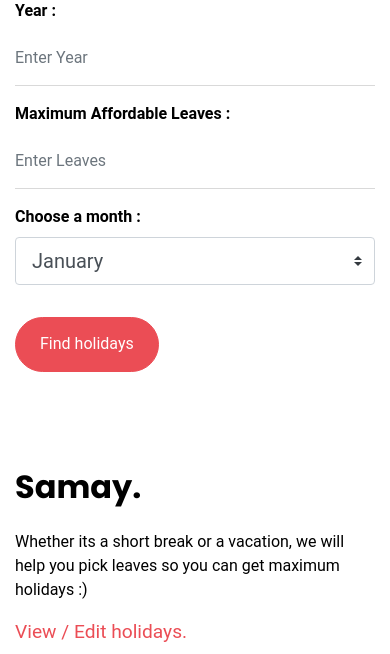
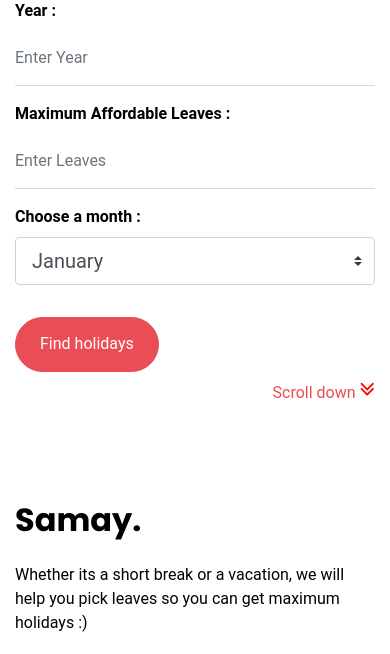
Before and after one commit to kvshravan/holiday, a Flask app: template maxh/templates/index.html in a window 390 px wide. Shown: the part 421-1075 px from the top of the page. Run offline with Flask 2, Linux system fonts and the light colour scheme; the template is opened without the code that fills it, so the values that code supplies are empty; some libraries are stand-ins or nearby versions.

Commit message:
Add scroll down

```diff
--- a/maxh/templates/index.html
+++ b/maxh/templates/index.html
@@ -16,6 +16,8 @@
 
   <!-- Style -->
   <link rel="stylesheet" href="{{ url_for('static',filename='css/style.css') }}">
+
+  <link rel="stylesheet" href="{{ url_for('static',filename='fonts/font-awesome-4.7.0/css/font-awesome.min.css') }}">
 
   <title>Samay - Home</title>
   <style>
@@ -43,6 +45,15 @@
 .vl {
   border-left: 3px solid #eb4d55;
   height: 50px;
+}
+#mob {
+  display: none;
+}
+
+@media only screen and (max-width: 768px) {
+  #mob {
+    display: block;
+  }
 }
   </style>
 
@@ -111,14 +122,11 @@
                       class="btn btn-primary rounded-pill py-2 px-4">
                     <span class="submitting"></span>
                   </div>
+                  <br>
                 </div>
+                <p id="mob" align="right" style="padding-top:5px ;"><a style="font-size: medium;" href="">Scroll down <i class="fa fa-angle-double-down" style="font-size:24px;color:red"></i>
+                </a></p>
               </form>
-
-              <div id="form-message-warning mt-4"></div>
-              <div id="form-message-success">
-                Your message was sent, thank you!
-              </div>
-
             </div>
             <div class="col-lg-4 ml-auto">
               <h3 class="mb-4">Samay.</h3>
```
